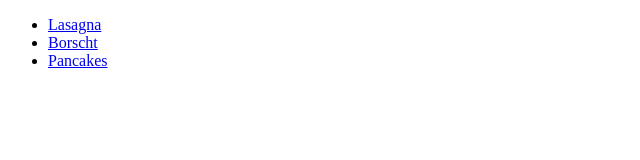
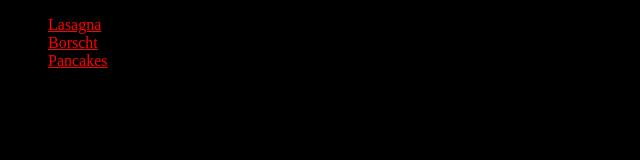
Before and after one commit to Diy-101/odin_recipes, a plain HTML site: page index.html in a window 1280 px wide. Shown: the whole page, without its empty margins (0-640 px from the left). Drawn offline with Linux system fonts and the light colour scheme.

Commit message:
CSS has been created

```diff
--- a/index.html
+++ b/index.html
@@ -4,6 +4,7 @@
     <meta charset="UTF-8">
     <meta name="viewport" content="width=device-width, initial-scale=1.0">
     <title>Recipes</title>
+    <link rel="stylesheet" href="./styles/styles.css">
 </head>
 <body>
     <ul>
--- /dev/null
+++ b/styles/styles.css
@@ -0,0 +1,7 @@
+html {
+    background-color: black;
+}
+a {
+    text-align: center;
+    color: rgb(255, 0, 0);
+}
```
Also changed, not shown: recipes/borch.html (+1 -5 lines), recipes/lasagna.html (+1 -0 lines), recipes/pancakes.html (+1 -0 lines).
